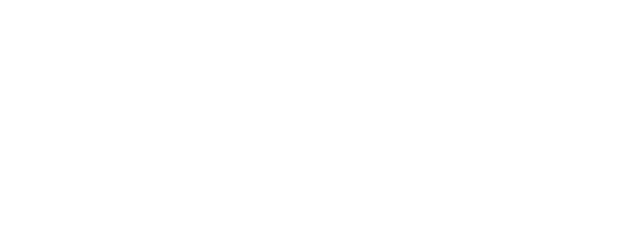
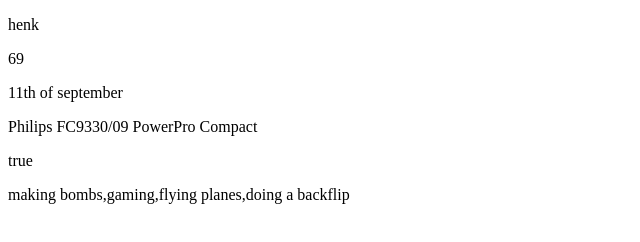
Before and after one commit to TechniekCollegeRotterdam/p3-javascript-maximiliaandeb, a plain HTML site: page objects/index.html in a window 1280 px wide. Shown: the whole page, without its empty margins (0-640 px from the left). Drawn offline with Linux system fonts and the light colour scheme.

Commit message:
persoon object opdracht

```diff
--- a/objects/index.html
+++ b/objects/index.html
@@ -7,7 +7,7 @@
     <title>Document</title>
 </head>
 <body>
-    <p id="output"></p>
-    <script src="arrow.js"></script>
+    <div class="output"></div>
+    <script src="person.js"></script>
 </body>
 </html>
--- /dev/null
+++ b/objects/person.js
@@ -0,0 +1,21 @@
+let output = document.querySelector(".output")
+
+const person = {
+    name: "henk",
+    age: 69,
+    birthdate: "11th of september",
+    gender: "Philips FC9330/09 PowerPro Compact",
+    alive: true,
+    hobbys: ["making bombs", "gaming", "flying planes", "doing a backflip"],
+    rename: function (oussama) {
+        return (person.name = "oussama");
+    }
+
+}
+
+output.innerHTML = `<p>${person.name}</p>
+<p>${person.age}</p>
+<p>${person.birthdate}</p>
+<p>${person.gender}</p>
+<p>${person.alive}</p>
+<p>${person.hobbys}</p>`;
```
